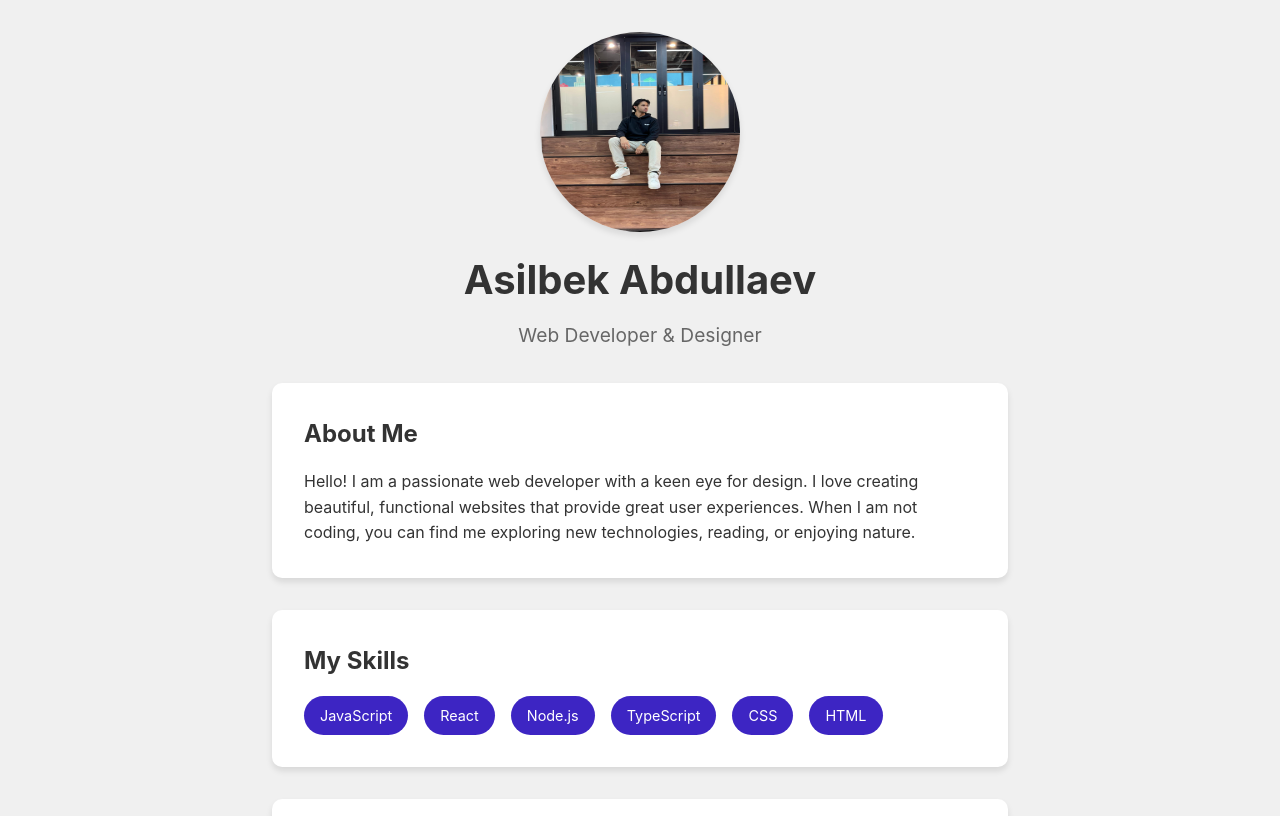
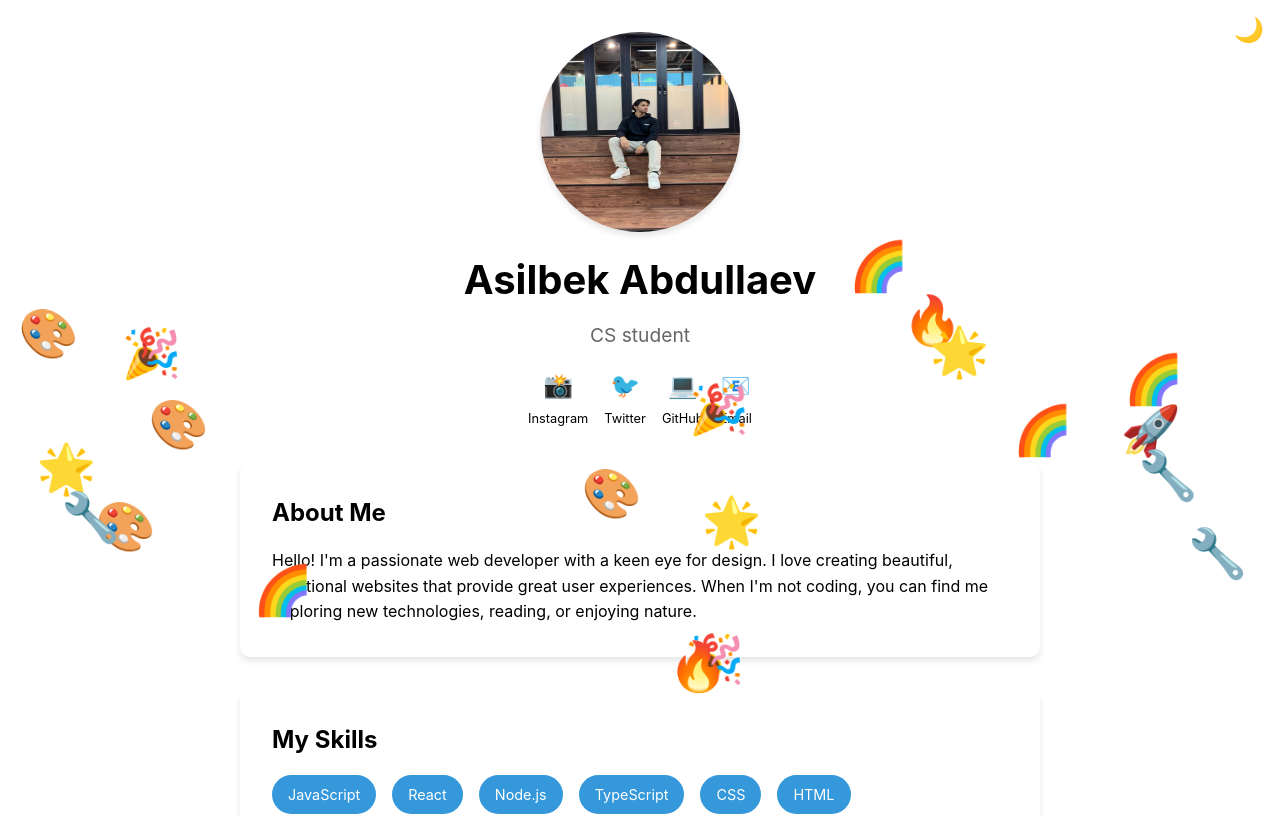
Before and after one commit to asilbek-0311/simple-personal-page, a Next.js app: page / in a window 1280 px wide. Shown: the top 816 px of the page. Built offline with nearby package versions, Linux system fonts and the light colour scheme.

Commit message:
has dark mode, and emojies stoppes at the bottom

```diff
--- a/app/globals.css
+++ b/app/globals.css
@@ -13,8 +13,6 @@
 
 body {
   font-family: -apple-system, BlinkMacSystemFont, Segoe UI, Roboto, Oxygen, Ubuntu, Cantarell, Fira Sans, Droid Sans, Helvetica Neue, sans-serif;
-  background-color: var(--background-color);
-  color: var(--text-color);
   line-height: 1.6;
 }
 
--- a/app/page.module.css
+++ b/app/page.module.css
@@ -3,8 +3,45 @@
   display: flex;
   flex-direction: column;
   padding: 2rem;
-  max-width: 800px;
+  max-width: auto;
   margin: 0 auto;
+  position: relative;
+  overflow: hidden;
+  transition: background-color 0.3s, color 0.3s;
+  align-items: center;
+}
+
+.darkMode {
+  background-color: #1a1a1a;
+  color: #ffffff;
+}
+
+.emojiBackground {
+  position: fixed;
+  top: 0;
+  left: 0;
+  width: 100%;
+  height: 100%;
+  pointer-events: none;
+  z-index: 0;
+}
+
+.floatingEmoji {
+  position: absolute;
+  font-size: 3rem;
+  user-select: none;
+  pointer-events: auto;
+}
+
+.darkModeToggle {
+  position: fixed;
+  top: 1rem;
+  right: 1rem;
+  background: none;
+  border: none;
+  font-size: 1.5rem;
+  cursor: pointer;
+  z-index: 10;
 }
 
 .hero {
@@ -24,7 +61,6 @@
 .title {
   font-size: 2.5rem;
   margin-bottom: 0.5rem;
-  color: #333;
 }
 
 .subtitle {
@@ -32,17 +68,58 @@
   color: #666;
 }
 
-.about, .skills, .social {
+.darkMode .subtitle {
+  color: #aaa;
+}
+
+.socialLinks {
+  display: flex;
+  justify-content: center;
+  gap: 1rem;
+  margin-top: 1rem;
+}
+
+.socialLink {
+  display: flex;
+  flex-direction: column;
+  align-items: center;
+  text-decoration: none;
+  color: inherit;
+  transition: transform 0.3s ease;
+}
+
+.socialLink:hover {
+  transform: translateY(-5px);
+}
+
+.emoji {
+  font-size: 1.5rem;
+  margin-bottom: 0.25rem;
+}
+
+.linkText {
+  font-size: 0.8rem;
+}
+
+.about, .skills {
   background-color: white;
   border-radius: 10px;
   padding: 2rem;
+  margin: 0, auto, 2rem, auto;
   margin-bottom: 2rem;
   box-shadow: 0 4px 6px rgba(0, 0, 0, 0.1);
+  max-width: 800px;
+  width: 100%;
+
 }
 
-.about h2, .skills h2, .social h2 {
+.darkMode .about, .darkMode .skills {
+  background-color: #2a2a2a;
+  box-shadow: 0 4px 6px rgba(255, 255, 255, 0.1);
+}
+
+.about h2, .skills h2 {
   margin-bottom: 1rem;
-  color: #333;
 }
 
 .skillList {
@@ -53,39 +130,25 @@
 }
 
 .skillItem {
-  background-color: #3d25c3;
+  background-color: #3498db;
   color: white;
   padding: 0.5rem 1rem;
   border-radius: 20px;
   font-size: 0.9rem;
-}
-
-.social {
   position: relative;
-  height: 300px;
   overflow: hidden;
 }
 
-.socialLink {
+.skillItem::before {
+  content: '';
   position: absolute;
-  display: flex;
-  flex-direction: column;
-  align-items: center;
-  text-decoration: none;
-  color: #333;
-  transition: transform 0.3s ease;
-}
-
-.emoji {
-  font-size: 2rem;
-  margin-bottom: 0.5rem;
-}
-
-.linkText {
-  font-size: 0.8rem;
-  background-color: rgba(255, 255, 255, 0.8);
-  padding: 0.2rem 0.5rem;
-  border-radius: 10px;
+  top: var(--glow-y);
+  left: var(--glow-x);
+  width: 100%;
+  height: 100%;
+  background: radial-gradient(circle, rgba(255,255,255,0.8) 0%, rgba(255,255,255,0) 70%);
+  opacity: 0.5;
+  transition: top 2s, left 2s;
 }
 
 @media (max-width: 600px) {
@@ -106,7 +169,7 @@
     font-size: 1rem;
   }
 
-  .about, .skills, .social {
+  .about, .skills {
     padding: 1.5rem;
   }
 
@@ -114,15 +177,7 @@
     font-size: 0.8rem;
   }
 
-  .social {
-    height: 250px;
-  }
-
-  .emoji {
-    font-size: 1.5rem;
-  }
-
-  .linkText {
-    font-size: 0.7rem;
+  .floatingEmoji {
+    font-size: 2rem;
   }
 }
--- a/app/page.tsx
+++ b/app/page.tsx
@@ -5,29 +5,53 @@ import Image from 'next/image'
 import styles from './page.module.css'
 
 const socialLinks = [
-  { name: 'Instagram', url: 'https://instagram.com/yourusername', emoji: '📸' },
-  { name: 'Twitter', url: 'https://twitter.com/yourusername', emoji: '🐦' },
-  { name: 'GitHub', url: 'https://github.com/yourusername', emoji: '💻' },
-  { name: 'Email', url: 'mailto:your.email@example.com', emoji: '📧' },
+  { name: 'Instagram', url: 'https://instagram.com/asilbek_0311', emoji: '📸' },
+  { name: 'Twitter', url: 'https://twitter.com/asil_beck', emoji: '🐦' },
+  { name: 'GitHub', url: 'https://github.com/asilbek-0311', emoji: '💻' },
+  { name: 'Email', url: 'mailto:azizjonogliasilbek@gmail.com', emoji: '📧' },
 ]
 
 const skills = ['JavaScript', 'React', 'Node.js', 'TypeScript', 'CSS', 'HTML']
 
+const emojis = ['🚀', '💡', '🌈', '🎨', '🔧', '🌟', '🎉', '🔥']
+
 export default function Home() {
+  const [isDarkMode, setIsDarkMode] = useState(false)
   const [draggingItem, setDraggingItem] = useState<number | null>(null)
-  const [positions, setPositions] = useState<{ x: number; y: number }[]>(
-    socialLinks.map(() => ({ x: 0, y: 0 }))
-  )
+  const [positions, setPositions] = useState<{ x: number; y: number; emoji: string; settled: boolean }[]>([])
   const containerRef = useRef<HTMLDivElement>(null)
+  const [glowPosition, setGlowPosition] = useState({ x: 0, y: 0 })
 
   useEffect(() => {
+    const initialPositions = Array.from({ length: 20 }, () => ({
+      x: Math.random() * (typeof window !== 'undefined' ? window.innerWidth : 1000),
+      y: Math.random() * -500,
+      emoji: emojis[Math.floor(Math.random() * emojis.length)],
+      settled: false,
+    }))
+    setPositions(initialPositions)
+
     const interval = setInterval(() => {
       setPositions((prevPositions) =>
         prevPositions.map((pos, index) => {
-          if (index === draggingItem) return pos
+          // Don't move if being dragged or already settled
+          if (index === draggingItem || pos.settled) return pos
+
+          const containerHeight = containerRef.current?.getBoundingClientRect().height || window.innerHeight
+          const newY = pos.y + 2 // Faster falling speed
+
+          // Check if emoji should settle at the bottom
+          if (newY > containerHeight - 50) {
+            return {
+              ...pos,
+              y: containerHeight - 50,
+              settled: true
+            }
+          }
+
           return {
-            x: pos.x,
-            y: pos.y + 1 > window.innerHeight ? -50 : pos.y + 1,
+            ...pos,
+            y: newY
           }
         })
       )
@@ -36,7 +60,18 @@ export default function Home() {
     return () => clearInterval(interval)
   }, [draggingItem])
 
-  const handleMouseDown = (index: number) => () => {
+  useEffect(() => {
+    const moveGlow = () => {
+      setGlowPosition({
+        x: Math.random() * 100,
+        y: Math.random() * 100,
+      })
+    }
+    const glowInterval = setInterval(moveGlow, 2000)
+    return () => clearInterval(glowInterval)
+  }, [])
+
+  const handleMouseDown = (index: number) => (e: React.MouseEvent) => {
     setDraggingItem(index)
   }
 
@@ -46,7 +81,11 @@ export default function Home() {
       setPositions((prevPositions) =>
         prevPositions.map((pos, index) =>
           index === draggingItem
-            ? { x: e.clientX - rect.left, y: e.clientY - rect.top }
+            ? {
+                ...pos,
+                x: e.clientX - rect.left,
+                y: Math.min(e.clientY - rect.top, rect.height - 50) // Added this limit
+              }
             : pos
         )
       )
@@ -57,22 +96,52 @@ export default function Home() {
     setDraggingItem(null)
   }
 
+  const toggleDarkMode = () => {
+    setIsDarkMode(!isDarkMode)
+  }
+
   return (
-    <main className={styles.main}>
+    <main className={`${styles.main} ${isDarkMode ? styles.darkMode : ''}`}>
+      <div className={styles.emojiBackground} ref={containerRef} onMouseMove={handleMouseMove} onMouseUp={handleMouseUp} onMouseLeave={handleMouseUp}>
+        {positions.map((pos, index) => (
+          <div
+            key={index}
+            className={styles.floatingEmoji}
+            style={{
+              transform: `translate(${pos.x}px, ${pos.y}px)`,
+              cursor: draggingItem === index ? 'grabbing' : 'grab',
+            }}
+            onMouseDown={handleMouseDown(index)}
+          >
+            {pos.emoji}
+          </div>
+        ))}
+      </div>
+      <button onClick={toggleDarkMode} className={styles.darkModeToggle}>
+        {isDarkMode ? '☀️' : '🌙'}
+      </button>
       <section className={styles.hero}>
         <div className={styles.profileImage}>
-          <Image src="/profile.jpg" alt="Your Name" width={200} height={200} />
+          <Image src="/profile.jpg" alt="Asilbek" width={200} height={200} />
         </div>
         <h1 className={styles.title}>Asilbek Abdullaev</h1>
-        <p className={styles.subtitle}>Web Developer & Designer</p>
+        <p className={styles.subtitle}>CS student</p>
+        <div className={styles.socialLinks}>
+          {socialLinks.map((link, index) => (
+            <a key={index} href={link.url} className={styles.socialLink}>
+              <span className={styles.emoji}>{link.emoji}</span>
+              <span className={styles.linkText}>{link.name}</span>
+            </a>
+          ))}
+        </div>
       </section>
 
       <section className={styles.about}>
         <h2>About Me</h2>
         <p>
-          Hello! I am a passionate web developer with a keen eye for design.
+          Hello! I'm a passionate web developer with a keen eye for design.
           I love creating beautiful, functional websites that provide great user experiences.
-          When I am not coding, you can find me exploring new technologies, reading, or enjoying nature.
+          When I'm not coding, you can find me exploring new technologies, reading, or enjoying nature.
         </p>
       </section>
 
@@ -80,37 +149,15 @@ export default function Home() {
         <h2>My Skills</h2>
         <ul className={styles.skillList}>
           {skills.map((skill, index) => (
-            <li key={index} className={styles.skillItem}>
+            <li key={index} className={styles.skillItem} style={{
+              '--glow-x': `${glowPosition.x}%`,
+              '--glow-y': `${glowPosition.y}%`,
+            } as React.CSSProperties}>
               {skill}
             </li>
           ))}
         </ul>
       </section>
-
-      <section
-        className={styles.social}
-        ref={containerRef}
-        onMouseMove={handleMouseMove}
-        onMouseUp={handleMouseUp}
-        onMouseLeave={handleMouseUp}
-      >
-        <h2>Connect with Me</h2>
-        {socialLinks.map((link, index) => (
-          <a
-            key={index}
-            href={link.url}
-            className={styles.socialLink}
-            style={{
-              transform: `translate(${positions[index].x}px, ${positions[index].y}px)`,
-              cursor: draggingItem === index ? 'grabbing' : 'grab',
-            }}
-            onMouseDown={handleMouseDown(index)}
-          >
-            <span className={styles.emoji}>{link.emoji}</span>
-            <span className={styles.linkText}>{link.name}</span>
-          </a>
-        ))}
-      </section>
     </main>
   )
 }
```
